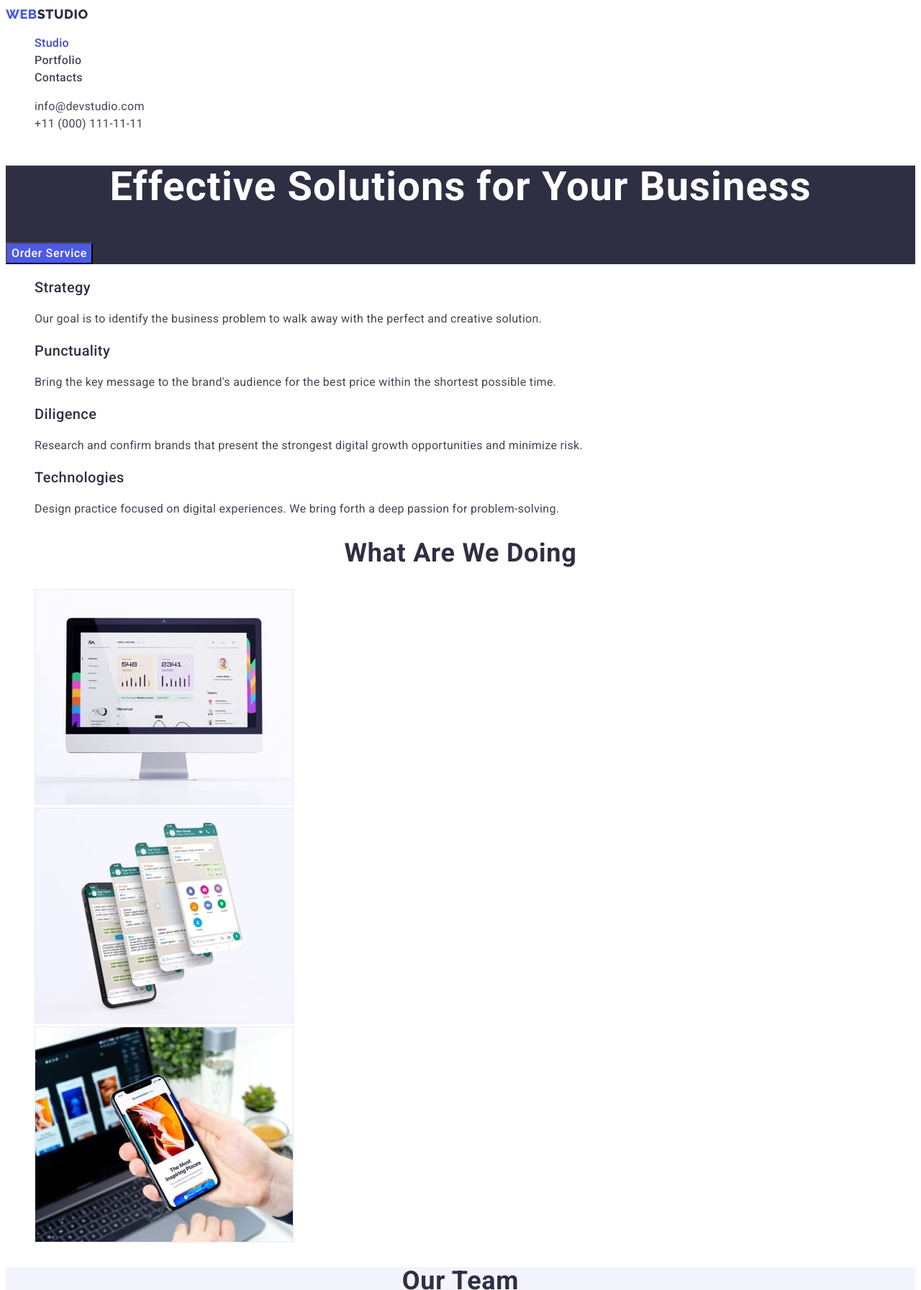
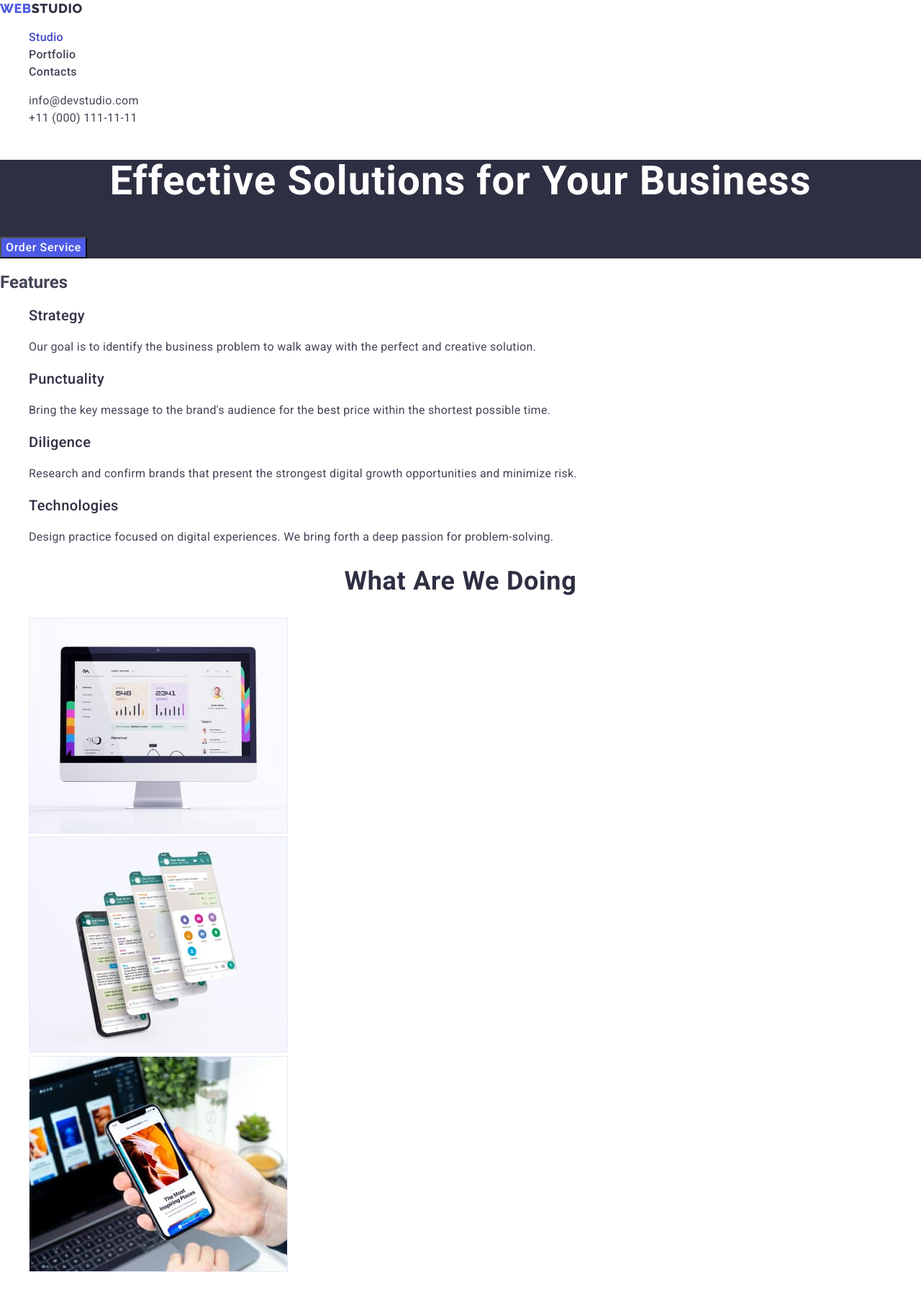
Before and after one commit to AnnaFutryk/goit-markup-hw-03, a plain HTML site: page index.html in a window 1280 px wide. Shown: the top 1792 px of the page at 72% size. Drawn offline with nearby package versions, Linux system fonts and the light colour scheme.

Commit message:
Update index.html

```diff
--- a/index.html
+++ b/index.html
@@ -5,8 +5,15 @@
     <meta http-equiv="X-UA-Compatible" content="IE=edge" />
     <meta name="viewport" content="width=device-width, initial-scale=1.0" />
     <title>WebStudio</title>
+    <!-- Fonts -->
     <link rel="preconnect" href="https://fonts.googleapis.com" />
     <link rel="preconnect" href="https://fonts.gstatic.com" crossorigin />
+    <!-- Modern normalize -->
+    <link
+      rel="stylesheet"
+      href="https://cdn.jsdelivr.net/npm/modern-normalize@1.1.0/modern-normalize.min.css"
+    />
+    <!-- Custom styles -->
     <link
       href="https://fonts.googleapis.com/css2?family=Raleway:wght@800&family=Roboto:wght@400;500;700&display=swap"
       rel="stylesheet"
@@ -16,11 +23,11 @@
   <body>
     <!--Header section-->
     <header class="page-header">
+      <div class="container">
         <nav class="page-nav">
           <a class="logo link" href="./index.html"
             ><span class="logo-part">Web</span>Studio</a
           >
-
           <ul class="menu list">
             <li class="menu-item">
               <a class="menu-link current link" href="./index.html">Studio</a>
@@ -47,6 +54,7 @@
             </li>
           </ul>
         </address>
+      </div>
     </header>
 
     <main>
@@ -57,14 +65,15 @@
       </section>
 
       <!--Features section-->
-      <section class="features">
-        <h2 hidden>Features</h2>
+      <section class="features section">
+        <div class="container">
+          <h2 class="visually-hidden">Features</h2>
           <ul class="features-list list">
             <li class="feature-item">
               <h3 class="subtitle">Strategy</h3>
               <p class="section-description">
-              Our goal is to identify the business problem to walk away with the
-              perfect and creative solution.
+                Our goal is to identify the business problem to walk away with
+                the perfect and creative solution.
               </p>
             </li>
             <li class="feature-item">
@@ -89,9 +98,11 @@
               </p>
             </li>
           </ul>
+        </div>
       </section>
       <!--What are we doing section-->
-      <section class="products-section">
+      <section class="products-section section">
+        <div class="container">
           <h2 class="title">What are we doing</h2>
           <ul class="products-list list">
             <li class="product-item">
@@ -125,9 +136,11 @@
               /></a>
             </li>
           </ul>
+        </div>
       </section>
       <!--Our team section-->
-      <section class="team-section">
+      <section class="team-section section">
+        <div class="container">
           <h2 class="title">Our Team</h2>
           <ul class="team-list list">
             <li class="team-item">
@@ -175,18 +188,21 @@
               <p class="section-description">UI Designer</p>
             </li>
           </ul>
+        </div>
       </section>
     </main>
 
     <!--Footer section-->
     <footer class="footer-section">
+      <div class="container">
         <a class="logo logo-light link" href="./index.html"
           ><span class="logo-part">Web</span>Studio</a
         >
         <p class="section-description section-description-light">
-        Increase the flow of customers and sales for your business with digital
-        marketing & growth solutions.
+          Increase the flow of customers and sales for your business with
+          digital marketing & growth solutions.
         </p>
+      </div>
     </footer>
   </body>
 </html>
```
Lines whose indentation alone changed are shown as unchanged.
